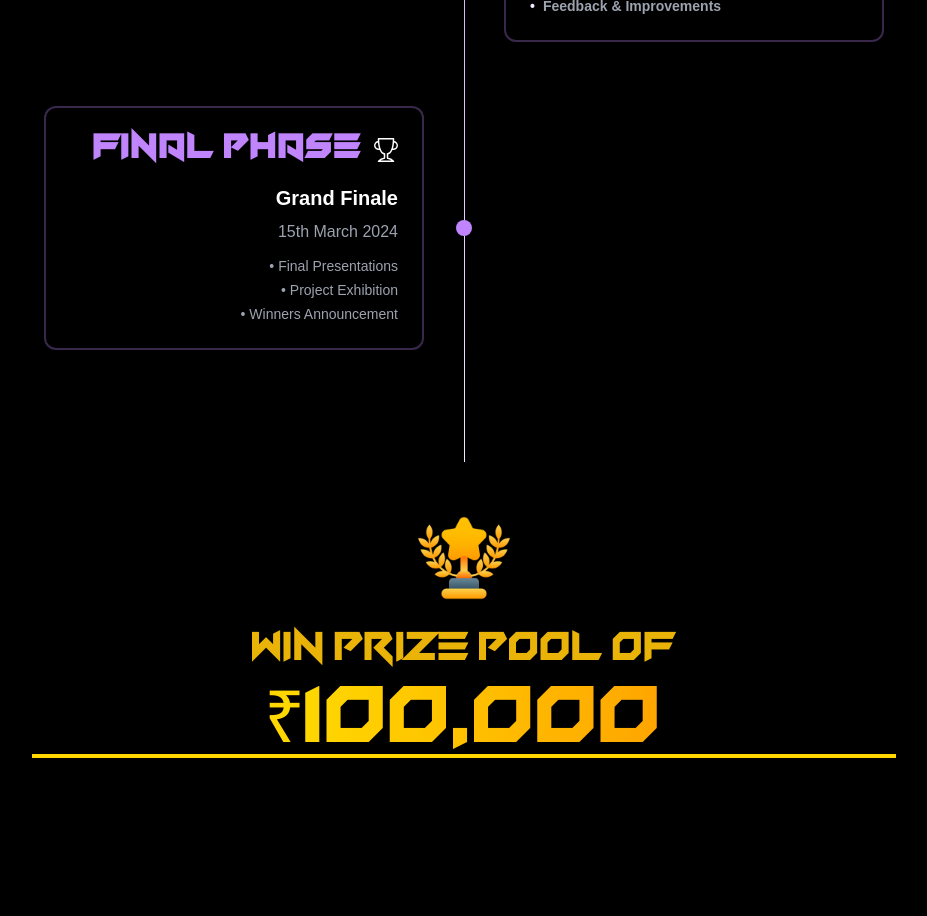
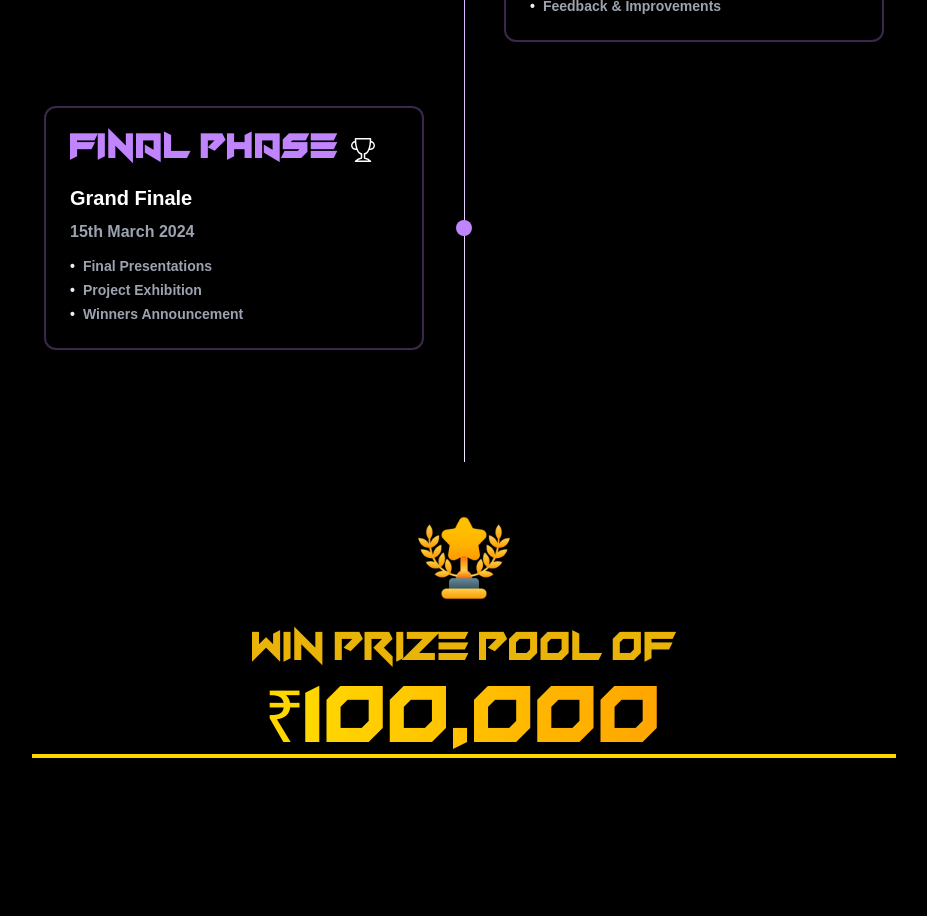
Before and after one commit to udaybhole/Magnitude1.0, a React (Vite) app: page / in a window 1280 px wide. Shown: the part 1800-2716 px from the top of the page, without its empty margins (176-1103 px from the left). Built offline with nearby package versions, Linux system fonts and the light colour scheme.

Commit message:
Corrected the error

```diff
--- a/src/pages/Home.jsx
+++ b/src/pages/Home.jsx
@@ -385,22 +385,32 @@ function Home() {
               >
                 <div className="flex-1 md:text-right md:pr-8">
                   <div className="relative p-6 bg-black/30 backdrop-blur-sm rounded-xl border-2 border-purple-400/30 hover:border-purple-400 transition-all duration-300  group-hover:shadow-[0_0_15px_rgba(147,197,253,0.15)] md:ml-auto md:w-[380px]">
-                    <div className="flex items-center md:justify-end gap-3 mb-4">
+                    <div className="flex items-center md:justify-start justify-start  gap-3 mb-4">
                       <h3 className="text-3xl text-purple-400 tracking-wider font-bold font-['SpaceMIssion']">
                         FINAL PHASE
                       </h3>
                       <BsTrophy className="text-2xl text-white" />
                     </div>
-                    <h4 className="text-xl text-white mb-2 font-['Arial'] font-extrabold">
+                    <h4 className="text-xl text-white mb-2 font-['Arial'] font-extrabold text-start">
                       Grand Finale
                     </h4>
-                    <p className="text-gray-400 mb-3 font-['Arial']">
+                    <p className="text-gray-400 mb-3 font-['Arial'] text-start font-bold">
                       15th March 2024
                     </p>
-                    <ul className="text-sm text-gray-400 space-y-1 font-['Arial']">
-                      <li>• Final Presentations</li>
-                      <li>• Project Exhibition</li>
-                      <li>• Winners Announcement</li>
+                    <ul className="text-sm text-gray-400 space-y-1 font-bold" >
+                      <li className="flex items-center md:justify-start gap-2 font-['Arial']  ">
+                      <span className="text-purple-100">•</span>
+                        <span>Final Presentations</span>
+                      </li>
+                      <li className="flex items-center md:justify-start gap-2 font-['Arial']">
+                      <span className="text-purple-100">•</span>
+                        <span>Project Exhibition</span>
+
+                      </li>
+                      <li className="flex items-center md:justify-start gap-2 font-['Arial']">
+                      <span className="text-purple-100">•</span>
+                        <span>Winners Announcement</span>
+                      </li>
                     </ul>
                   </div>
                 </div>
```
